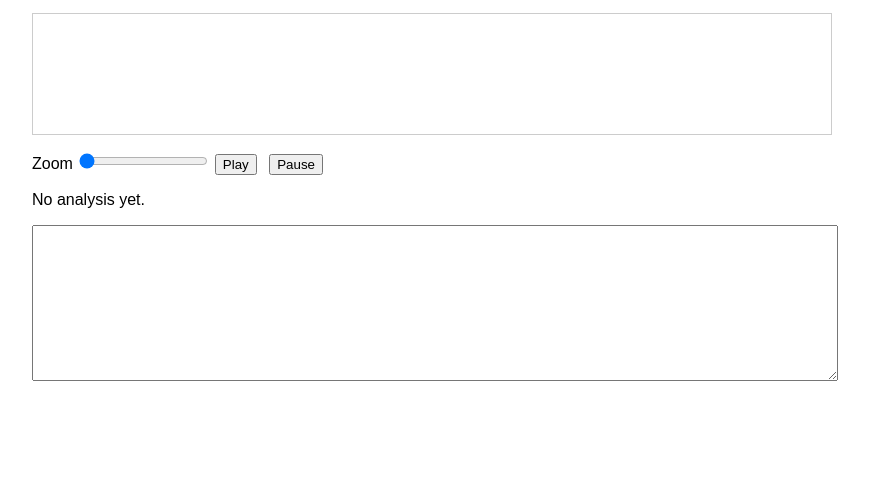
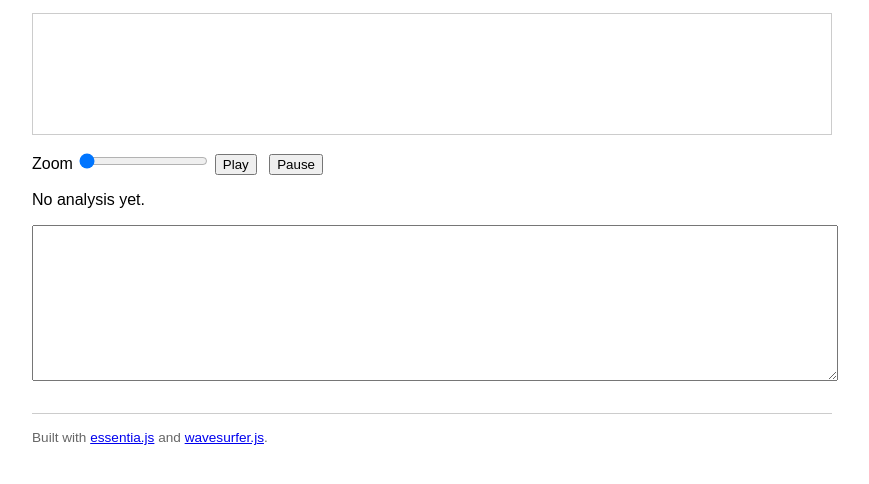
Before and after one commit to jxu/redline, a plain HTML site: page index.html in a window 1280 px wide. Shown: the part 114-598 px from the top of the page, without its empty margins (208-1077 px from the left). Drawn offline with Linux system fonts and the light colour scheme.

Commit message:
Add footer credit

```diff
--- a/index.html
+++ b/index.html
@@ -40,5 +40,12 @@
     Download .osu
 </button>
 
+<footer>
+    Built with
+    <a href="https://mtg.github.io/essentia.js/" target="_blank" rel="noopener">essentia.js</a>
+    and
+    <a href="https://wavesurfer.xyz/" target="_blank" rel="noopener">wavesurfer.js</a>.
+</footer>
+
 </body>
 </html>
--- a/style.css
+++ b/style.css
@@ -25,3 +25,11 @@ body {
     margin: 1rem 0;
     font-family: monospace;
 }
+
+footer {
+    margin-top: 2rem;
+    padding-top: 1rem;
+    border-top: 1px solid #ccc;
+    font-size: 0.85rem;
+    color: #666;
+}
```
